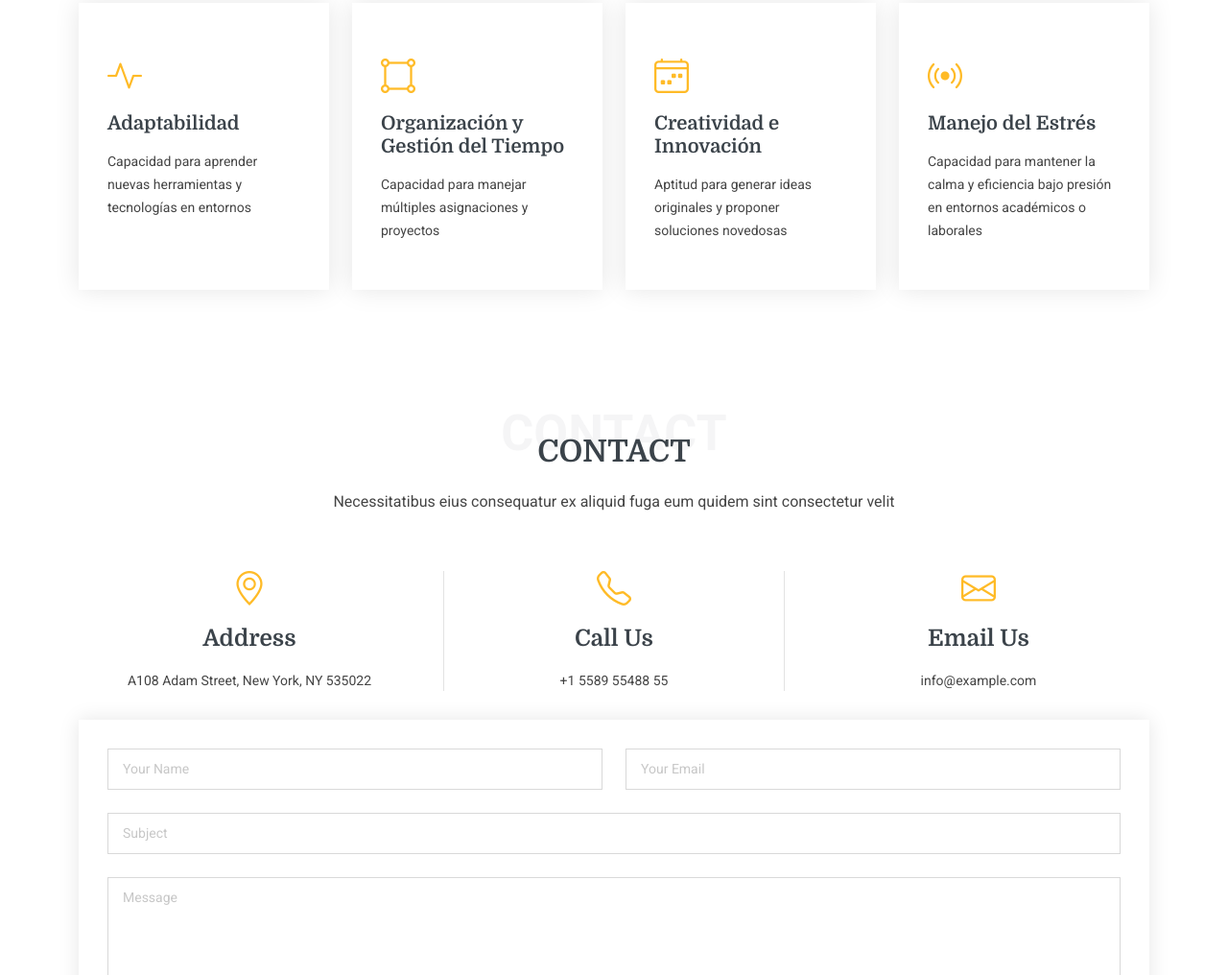
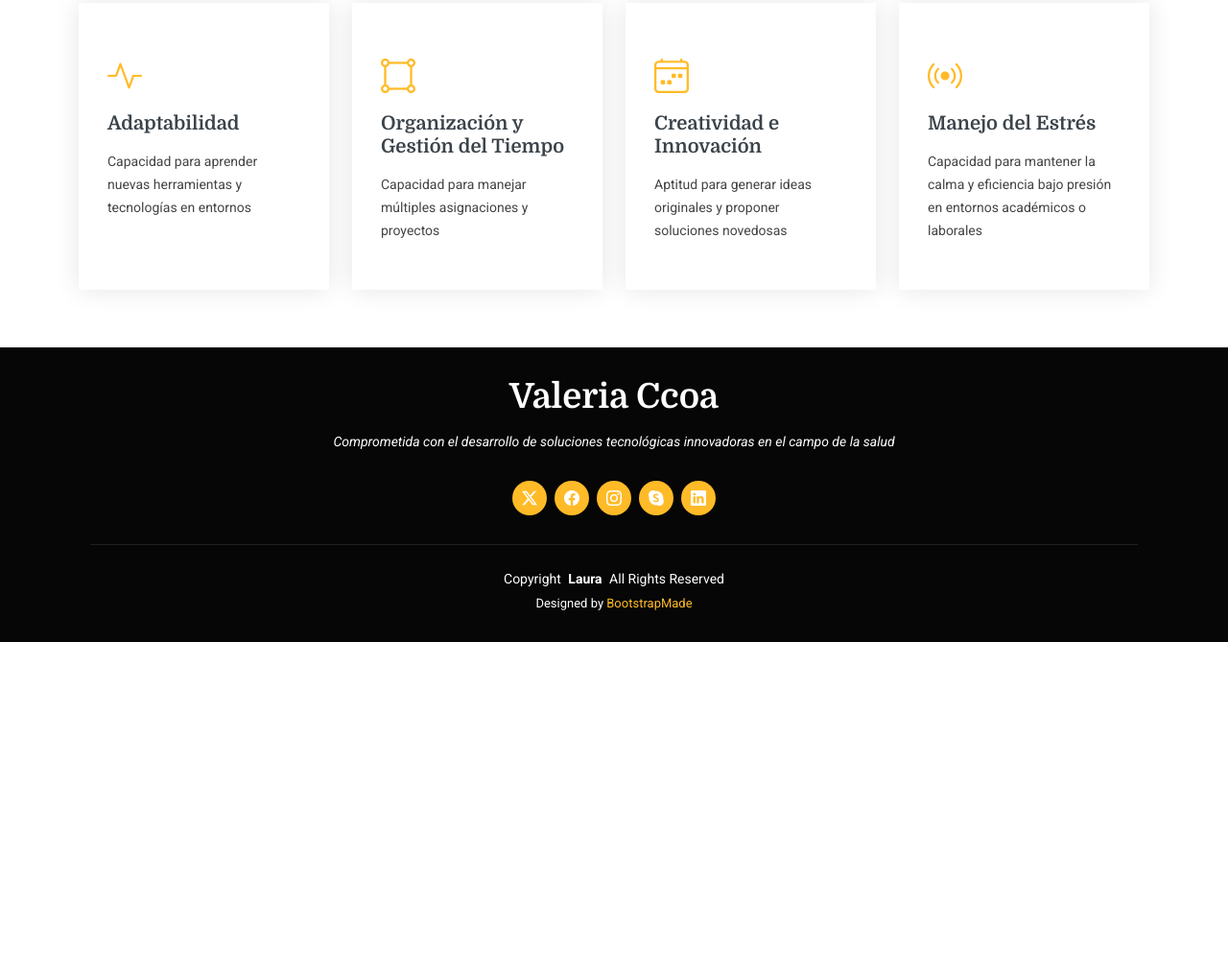
Before and after one commit to Valeri0206/Valeri0206.github.io, a plain HTML site: page index.html in a window 1280 px wide. Shown: the part 1784-2800 px from the top of the page at 96% size. After the commit the page ends 2453 px from the top, so only its background shows below. Drawn offline with Linux system fonts and the light colour scheme.

Commit message:
Borro apartados

```diff
--- a/index.html
+++ b/index.html
@@ -51,10 +51,10 @@
         <ul>
           <li><a href="#hero" class="active">Home</a></li>
           <li><a href="#about">About</a></li>
-          <li><a href="#resume">Resume</a></li>
+          <!--<li><a href="#resume">Resume</a></li>-->
           <li><a href="#services">Services</a></li>
-          <li><a href="#portfolio">Portfolio</a></li>
-          <li class="dropdown"><a href="#"><span>Dropdown</span> <i class="bi bi-chevron-down toggle-dropdown"></i></a>
+          <!--<li><a href="#portfolio">Portfolio</a></li>-->
+          <!--<li class="dropdown"><a href="#"><span>Dropdown</span> <i class="bi bi-chevron-down toggle-dropdown"></i></a>
             <ul>
               <li><a href="#">Dropdown 1</a></li>
               <li class="dropdown"><a href="#"><span>Deep Dropdown</span> <i class="bi bi-chevron-down toggle-dropdown"></i></a>
@@ -72,7 +72,7 @@
             </ul>
           </li>
           <li><a href="#contact">Contact</a></li>
-        </ul>
+        </ul>-->
         <i class="mobile-nav-toggle d-xl-none bi bi-list"></i>
       </nav>
 
@@ -755,17 +755,17 @@
 
       </div>
 
-    </section>-- /Gallery Section -->
+    </section>-- /Gallery Section --
 
-    <!-- Contact Section -->
+    -- Contact Section --
     <section id="contact" class="contact section">
 
-      <!-- Section Title -->
+      -- Section Title --
       <div class="container section-title" data-aos="fade-up">
         <span class="description-title">Contact</span>
         <h2>Contact</h2>
         <p>Necessitatibus eius consequatur ex aliquid fuga eum quidem sint consectetur velit</p>
-      </div><!-- End Section Title -->
+      </div>-- End Section Title --
 
       <div class="container" data-aos="fade-up" data-aos-delay="100">
 
@@ -777,7 +777,7 @@
               <h3>Address</h3>
               <p>A108 Adam Street, New York, NY 535022</p>
             </div>
-          </div><!-- End Info Item -->
+          </div>-- End Info Item --
 
           <div class="col-lg-4">
             <div class="info-item d-flex flex-column justify-content-center align-items-center info-item-borders">
@@ -785,7 +785,7 @@
               <h3>Call Us</h3>
               <p>+1 5589 55488 55</p>
             </div>
-          </div><!-- End Info Item -->
+          </div>-- End Info Item --
 
           <div class="col-lg-4">
             <div class="info-item d-flex flex-column justify-content-center align-items-center">
@@ -793,7 +793,7 @@
               <h3>Email Us</h3>
               <p>info@example.com</p>
             </div>
-          </div><!-- End Info Item -->
+          </div>-- End Info Item --
 
         </div>
 
@@ -825,11 +825,11 @@
             </div>
 
           </div>
-        </form><!-- End Contact Form -->
+        </form>-- End Contact Form --
 
       </div>
-    -->
-    </section><!-- /Contact Section -->
+    --
+    </section>-- /Contact Section -->
 
   </main>
 
```
